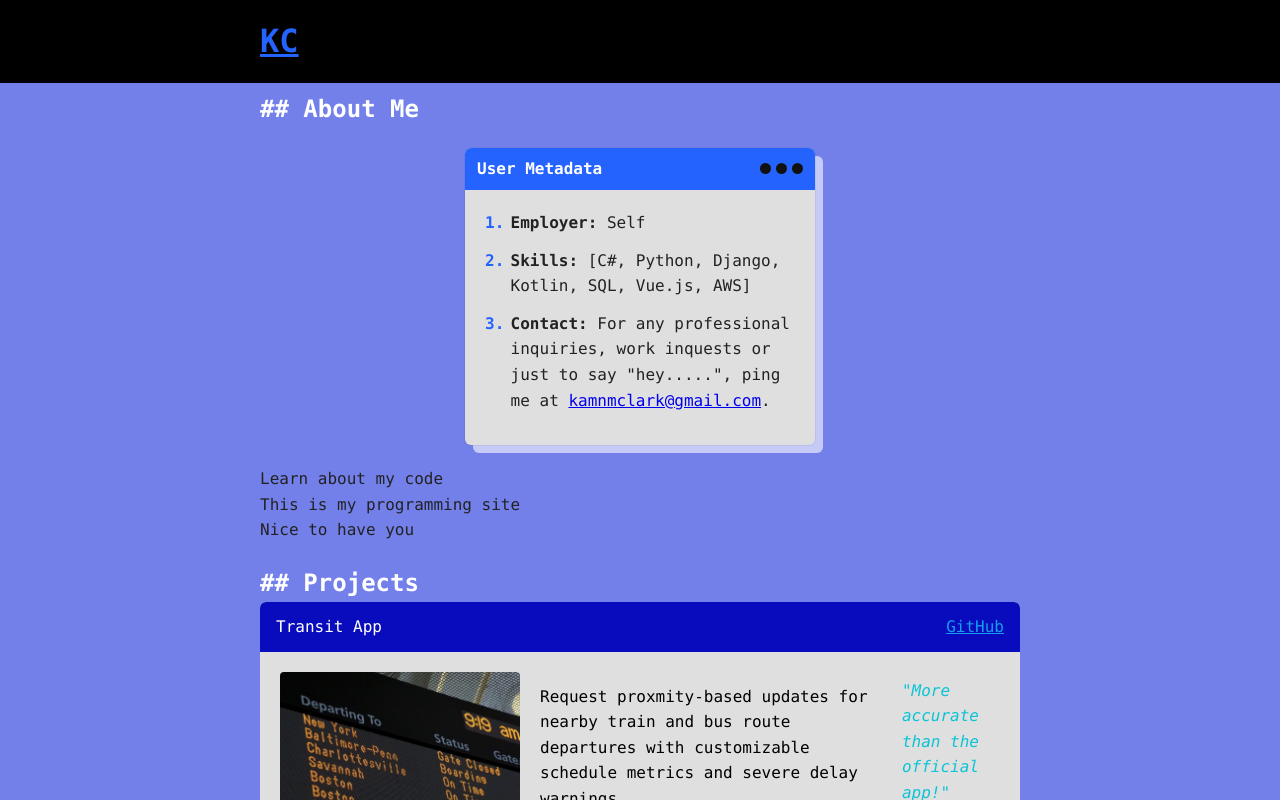
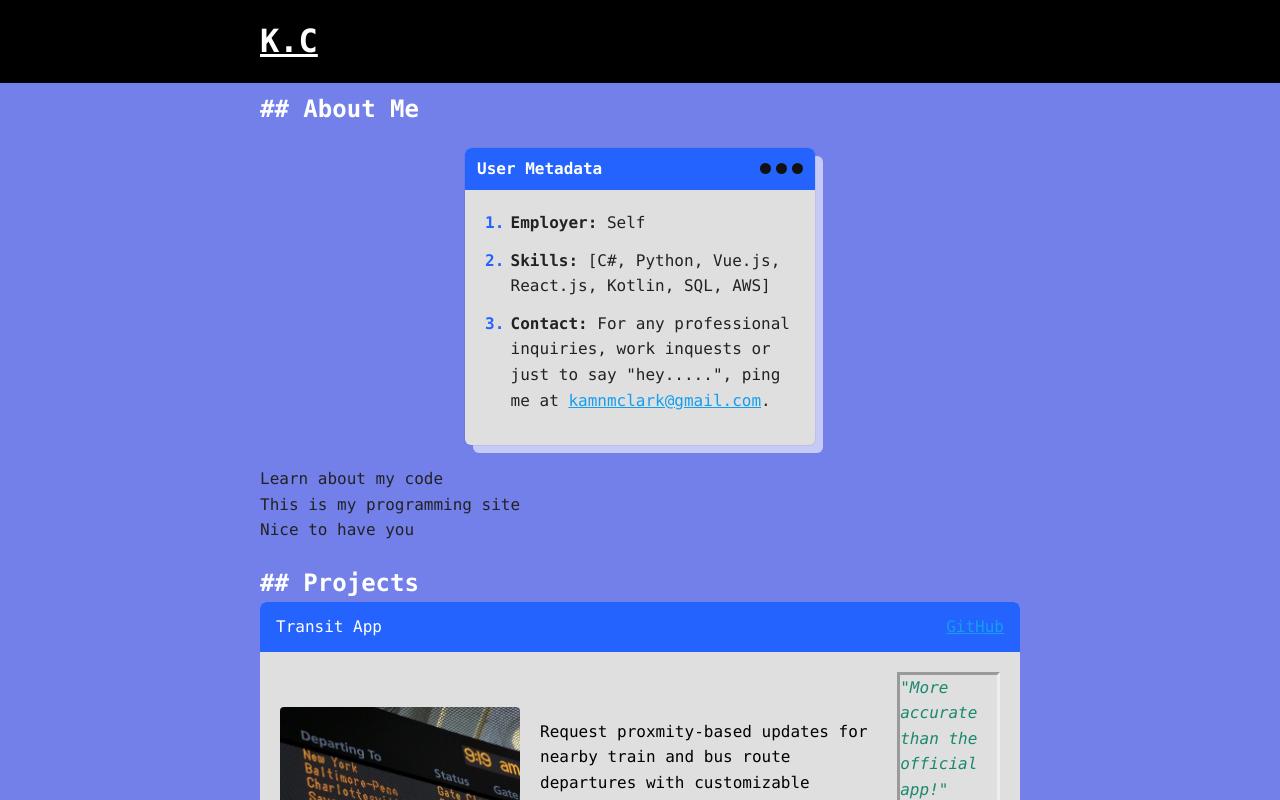
Before and after one commit to kamclark/Kamari-Clark, a Vue app: page / in a window 1280 px wide. Shown: the top 800 px of the page. Built offline with nearby package versions, Linux system fonts and the light colour scheme.

Commit message:
scope styling by component and make blurb an inset

```diff
--- a/src/App.vue
+++ b/src/App.vue
@@ -7,7 +7,9 @@
 import Header from "./components/Header.vue";
 export default {
   name: "App",
-    components: { Header }
-
+  components: { Header },
 };
 </script>
+
+<style>
+</style>
--- a/src/components/Header.vue
+++ b/src/components/Header.vue
@@ -1,6 +1,6 @@
 <template>
   <header class="site-header">
-    <div class="container">
+    <div class="header-container">
       <h1>
         <a href="#">{{ title }}</a>
       </h1>
@@ -14,7 +14,7 @@ export default {
   props: {
     title: {
       type: String,
-      default: "KC",
+      default: "K.C",
     },
     logoURL: {
       type: String,
@@ -25,6 +25,11 @@ export default {
 </script>
 
 <style scoped>
+
+h1 a{
+  color: white;
+}
+
 .site-header {
   position: fixed;
   top: 0;
@@ -35,7 +40,7 @@ export default {
   z-index: 1000;
 }
 
-.site-header .container {
+.site-header .header-container {
   display: flex;
   align-items: center;
   justify-content: space-between;
@@ -43,14 +48,4 @@ export default {
   margin: 0 auto;
   padding: 1rem 1.25rem;
 }
-
-.site-header h1 a {
-  color: var(--accent-window);
-  font-weight: bold;
-}
-
-.header-logo {
-  height: 40px;
-  width: auto;
-}
 </style>
--- a/src/components/ProjectCard.vue
+++ b/src/components/ProjectCard.vue
@@ -8,9 +8,13 @@
       <div class="project-info">
         <img :src="thumbnailURL" alt="project thumbnail" class="thumbnail" />
         <p class="project-desc">{{ desc }}</p>
-        <p class="quote">"{{ quote }}"</p>
+        <p class="project-blurb">"{{ quote }}"<br>
+        <br>
+        -{{ quoteAuthor }}
+        </p>
       </div>
-      <a :href="docs" class="doc-link" target="_blank">Documentation - README.md</a>
+      <span class="project-link-icon">📝</span
+      ><a :href="docs" class="doc-link" target="_blank">Project Readme</a>
       <div class="tags">
         <span v-for="tag in tags" :key="tag">{{ tag }}</span>
       </div>
@@ -28,6 +32,7 @@ export default {
     docs: { type: String, required: true },
     desc: { type: String, required: true },
     quote: { type: String, default: "" },
+    quoteAuthor: { type: String, default: "" },
     tags: { type: Array, default: () => [] },
   },
 };
@@ -44,7 +49,7 @@ export default {
   display: flex;
   justify-content: space-between;
   align-items: center;
-  background: var(--accent-header);
+  background: var(--window-header);
   color: #fff;
   padding: 0.75rem 1rem;
 }
@@ -76,10 +81,11 @@ export default {
   margin-bottom: 0.5rem;
   padding-right: 1rem;
 }
-.quote {
+.project-blurb {
   color: var(--fg-muted);
   font-style: italic;
   margin-bottom: var(--gutter);
+  border-style: inset;
 }
 .tags {
   padding-top: 1rem;
@@ -93,6 +99,10 @@ export default {
   padding: 0.4rem 0.8rem;
   border-radius: 16px;
   font-size: 0.85rem;
+}
+
+.project-link-icon {
+  padding-right: 0.3rem;
 }
 
 @media (max-width: 600px) {
--- a/src/components/UserInfoWindow.vue
+++ b/src/components/UserInfoWindow.vue
@@ -46,7 +46,7 @@ export default {
   display: flex;
   justify-content: space-between;
   align-items: center;
-  background: var(--accent-window);
+  background: var(--window-header);
   color: #fff;
   padding: 0.5rem 0.75rem;
   font-weight: 600;
@@ -78,6 +78,6 @@ export default {
   position: absolute;
   left: 0;
   font-weight: bold;
-  color: var(--accent-window);
+  color: var(--window-header);
 }
 </style>
--- a/src/style.css
+++ b/src/style.css
@@ -11,13 +11,13 @@
   --fg-body: #222;
   --link: #139eee;
   --bg-window: #dfdfdf;
-  --accent-window: #2563ff;
+  --window-header: #2563ff;
   --shadow-window: #c5caf7;
   --accent-header: #090cbc;
   --bg-card: #000;
   --tag-bg: hsl(265, 61%, 61%);
   --tag-fg: #fff;
-  --fg-muted: #0bc4d5;
+  --fg-muted: #19886e;
   --white: #ffffff;
 }
 
@@ -38,15 +38,9 @@ body {
   line-height: 1.6;
 }
 
-/* =================== Utilities =================== */
-.container {
-  max-width: var(--max-width);
-  margin: 0 auto;
-  /* center container in middle */
-  padding: var(--gutter);
+a {
+  color:var(--link)
 }
-
-
 
 /* =================== Sections =================== */
 section h2 {
--- a/src/views/HomeView.vue
+++ b/src/views/HomeView.vue
@@ -1,11 +1,11 @@
 <template>
   <main>
-    <div class="container">
+    <div class="main-content">
       <section class="about">
         <h2>## About Me</h2>
-        <UserMeta
+        <UserData
           currentEmployer="Self"
-          :skills="['C#', 'Python', 'Django', 'Kotlin', 'SQL', 'Vue.js', 'AWS']"
+          :skills="['C#', 'Python', 'Vue.js', 'React.js', 'Kotlin', 'SQL', 'AWS']"
         />
         <p class="intro-text">
           Learn about my code<br />
@@ -25,6 +25,7 @@
           :docs="p.docs"
           :desc="p.desc"
           :quote="p.quote"
+          :quoteAuthor="p.quoteAuthor"
           :tags="p.tags"
         />
       </section>
@@ -33,13 +34,12 @@
 </template>
 
 <script>
-import SiteHeader from "../components/Header.vue";
-import UserMeta from "../components/UserInfoWindow.vue";
+import UserMetadata from "../components/UserInfoWindow.vue";
 import ProjectCard from "../components/ProjectCard.vue";
 
 export default {
   name: "HomeView",
-  components: { SiteHeader, UserMeta, ProjectCard },
+  components: { UserData: UserMetadata, ProjectCard },
   data() {
     return {
       projects: [
@@ -52,10 +52,20 @@ export default {
           desc:
             "Request proxmity-based updates for nearby train and bus route departures with customizable schedule metrics and severe delay warnings.",
           quote: "More accurate than the official app!",
-          tags: ["Django", "Vue.js", "SQL", "AWS"],
+          quoteAuthor: "Satisfied User",
+          tags: ["Django", "Vue.js", "Redis", "NoSQL", "AWS"],
         },
       ],
     };
   },
 };
 </script>
+
+<style>
+.main-content {
+  max-width: var(--max-width);
+  margin: 0 auto; /* center container in middle */
+  padding: var(--gutter); /* a little room before main content starts */
+}
+
+</style>
```
